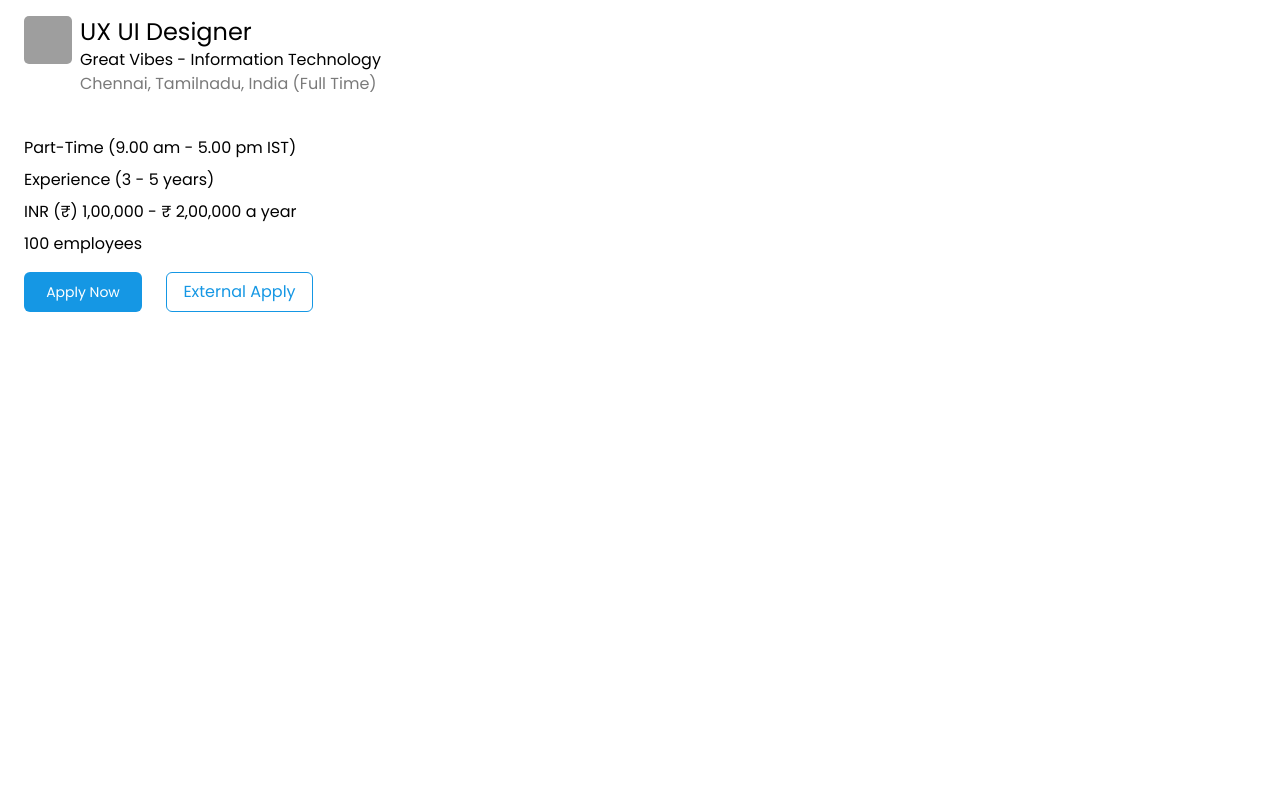
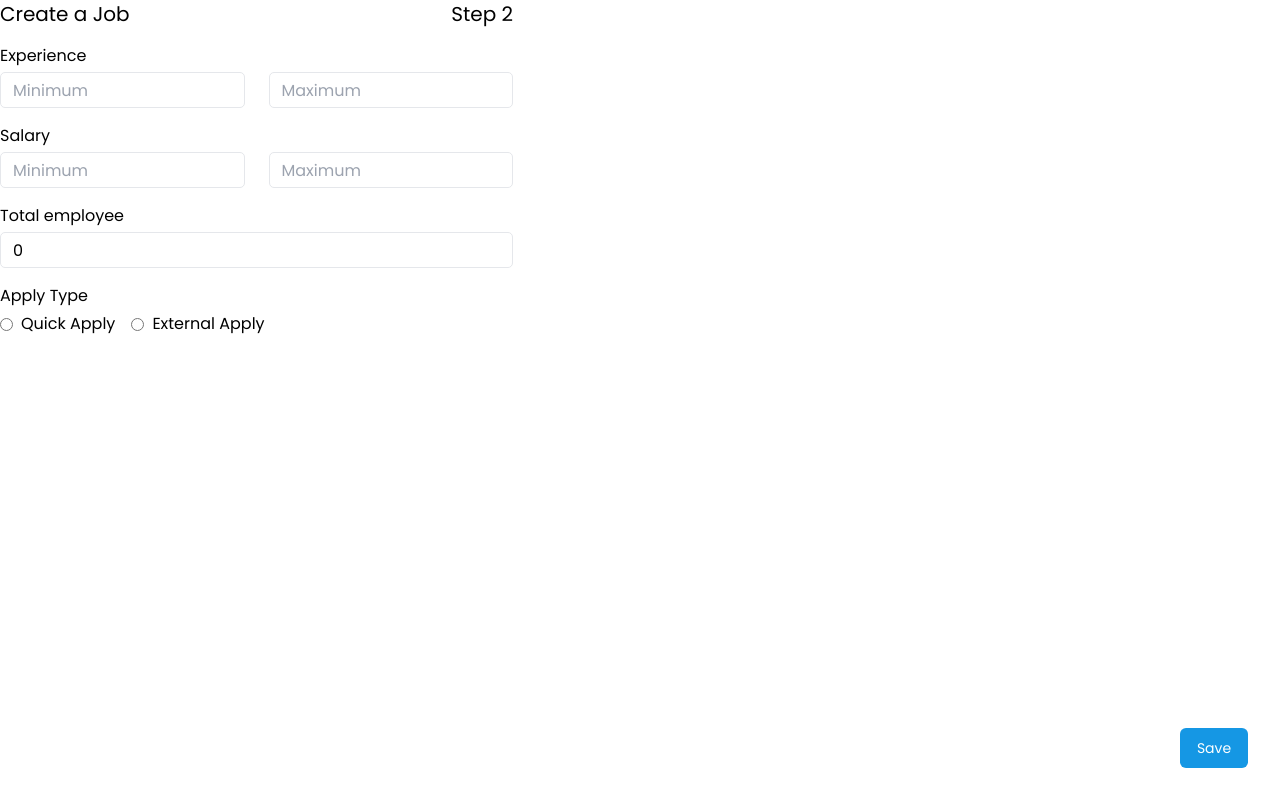
Before and after one commit to vinithmoduguru/job-hive, a React (Create React App) app: page /step2 in a window 1280 px wide. Built offline with nearby package versions, Linux system fonts and the light colour scheme; grey boxes are pictures that could not be loaded.

Commit message:
Added APIs and forms

```diff
--- a/package.json
+++ b/package.json
@@ -4,11 +4,15 @@
   "private": true,
   "dependencies": {
     "@headlessui/react": "^1.7.13",
+    "@heroicons/react": "^2.0.17",
     "@testing-library/jest-dom": "^5.16.5",
     "@testing-library/react": "^13.4.0",
     "@testing-library/user-event": "^13.5.0",
+    "axios": "^1.3.5",
     "react": "^18.2.0",
     "react-dom": "^18.2.0",
+    "react-heroicons": "^0.0.7",
+    "react-router-dom": "^6.10.0",
     "react-scripts": "5.0.1",
     "web-vitals": "^2.1.4"
   },
--- a/src/App.js
+++ b/src/App.js
@@ -5,32 +5,18 @@ import Step2Form from "./Components/forms/new-step2-form.component.tsx"
 import Step1Form from "./Components/forms/new-step1-form.component.tsx"
 import Modal from "./Components/Modal/modal.component.tsx"
 import JobItem from "./Components/job-item/job-item.component.tsx"
+import { Routes, Route } from "react-router-dom"
+import JobList from "./Components/job-list/job-list.component.tsx"
+import Home from "./Components/Home/home.component.tsx"
+
 function App() {
   return (
-    <>
-      {/* <Button type="lg-primary">Next</Button> */}
-      {/* <FormInput
-        id="name"
-        type="text"
-        size="lg"
-        label="Job title"
-        required={true}
-        placeholder={"ex. UX UI Designer"}
-      />
-      <Modal isOpen={true} onClose={() => {}}>
-        <Step1Form />
-      </Modal> */}
-      <JobItem
-        jobTitle="UX UI Designer"
-        company="Great Vibes"
-        industry="Information Technology"
-        location="Chennai, Tamilnadu, India"
-        jobType="Full Time"
-        salary="1,00,000 - ₹ 2,00,000 a year"
-        experience="3 - 5 years"
-        employeeCount={100}
-      />
-    </>
+    <Routes>
+      <Route path="/" element={<Home />} />
+      <Route path="/step2" element={<Step2Form />} />
+      <Route path="/modal" element={<Modal />} />
+      <Route path="/job-item" element={<JobItem />} />
+    </Routes>
   )
 }
 
--- a/src/Components/Button/Button.component.tsx
+++ b/src/Components/Button/Button.component.tsx
@@ -1,8 +1,10 @@
 import React from "react"
 
 interface ButtonProps {
-  type: ButtonType
+  buttonType: ButtonType
   children: React.ReactNode
+  type?: React.ButtonHTMLAttributes<HTMLButtonElement>["type"]
+  onClick?: () => void
   className?: string
   disabled?: boolean
   rest?: React.ButtonHTMLAttributes<HTMLButtonElement>
@@ -24,11 +26,11 @@ const buttonClasses = {
 }
 
 const Button = (props: ButtonProps) => {
-  const { children, type, rest } = props
-  const buttonClass = buttonClasses[type]
+  const { children, buttonType, rest, onClick, type } = props
+  const buttonClass = buttonClasses[buttonType]
 
   return (
-    <button className={buttonClass} {...rest}>
+    <button className={buttonClass} type={type} onClick={onClick} {...rest}>
       {props.children}
     </button>
   )
--- /dev/null
+++ b/src/Components/Home/home.component.tsx
@@ -0,0 +1,49 @@
+import React from "react"
+import JobList from "../job-list/job-list.component"
+import Button from "../Button/Button.component"
+import { ButtonType } from "../Button/Button.component"
+import Step1Form from "../forms/new-step1-form.component"
+import Step2Form from "../forms/new-step2-form.component"
+import Modal from "../Modal/modal.component"
+
+// This renders JobList component and a button that will trigger the step 1 form modal
+const Home = () => {
+  const [currentStep, setCurrentStep] = React.useState(1)
+  const [formData, setFormData] = React.useState({})
+  const [showModal, setShowModal] = React.useState(false)
+
+  const handleNextStep = () => {
+    setCurrentStep(currentStep + 1)
+  }
+  const handleClick = () => {
+    setShowModal(true)
+  }
+  return (
+    <>
+      <div className="bg-light flex justify-start px-4">
+        <Button
+          buttonType={ButtonType.LG_PRIMARY}
+          rest={{ onClick: handleClick }}>
+          Create a Job
+        </Button>
+      </div>
+      <JobList />
+
+      {showModal &&
+        (currentStep === 1 ? (
+          <Modal isOpen={showModal} onClose={() => setShowModal(false)}>
+            <Step1Form
+              handleNextStep={handleNextStep}
+              setFormData={setFormData}
+            />
+          </Modal>
+        ) : (
+          <Modal isOpen={showModal} onClose={() => setShowModal(false)}>
+            <Step2Form formData={formData} setFormData={setFormData} />
+          </Modal>
+        ))}
+    </>
+  )
+}
+
+export default Home
--- a/src/Components/forms/new-step2-form.component.tsx
+++ b/src/Components/forms/new-step2-form.component.tsx
@@ -1,15 +1,48 @@
 import React, { useState } from "react"
 import Button, { ButtonType } from "../Button/Button.component"
 import FormInput from "../form-input/form-input.component"
+import { postJob } from "../../api/job-hive.api"
 
-const Step2Form = () => {
+interface Step2FormProps {
+  formData: any
+  setFormData: (data: any) => void
+  rest?: any
+}
+
+const Step2Form = (props: Step2FormProps) => {
+  const { rest, setFormData, formData } = props
   const [experience, setExperience] = useState(0)
   const [salary, setSalary] = useState(0)
   const [employeeCount, setEmployeeCount] = useState(0)
   const [applyType, setApplyType] = useState("")
+
+  const handleSubmit = (event: React.FormEvent<HTMLFormElement>) => {
+    event.preventDefault()
+    console.log(formData)
+    setFormData((prevFormData: any) => ({
+      ...prevFormData,
+      experience,
+      salary,
+      employeeCount,
+      applyType,
+    }))
+
+    handleSave()
+  }
+
+  const handleSave = async () => {
+    try {
+      console.log(formData, "Form data")
+      const response = await postJob(formData)
+      console.log(response, "Job saved successfully")
+    } catch (error) {
+      console.log(error, "Error saving job")
+    }
+  }
+
   return (
     <div className="font-display flex flex-row gap-6">
-      <form>
+      <form onSubmit={handleSubmit}>
         <div>
           <div className="flex align-middle justify-between text-xl font-normal">
             <h1>Create a Job</h1>
@@ -49,7 +82,9 @@ const Step2Form = () => {
           />
 
           <div className="absolute bottom-8 right-8">
-            <Button type={ButtonType.PRIMARY}>Save</Button>
+            <Button type="submit" buttonType={ButtonType.PRIMARY}>
+              Save
+            </Button>
           </div>
         </div>
       </form>
--- a/src/Components/job-item/job-item.component.tsx
+++ b/src/Components/job-item/job-item.component.tsx
@@ -1,21 +1,23 @@
 import React from "react"
 import Button, { ButtonType } from "../Button/Button.component"
+import { PencilIcon, TrashIcon } from "@heroicons/react/24/solid"
+import { fetchJob, updateJob, deleteJob } from "../../api/job-hive.api"
 
-// Render the data from step1 and step2 form into a card container
-
-interface JobItemProps {
+export interface JobItemProps {
+  id: string
   jobTitle: string
   jobType: string
   company: string
   location: string
   industry: string
-  salary: string
+  salary: Number
   experience: string
-  employeeCount: any
+  employeeCount: Number
 }
 
 const JobItem = (props: JobItemProps) => {
   const {
+    id,
     jobTitle,
     jobType,
     company,
@@ -26,37 +28,65 @@ const JobItem = (props: JobItemProps) => {
     employeeCount,
   } = props
 
+  const handleEdit = (id: string) => {
+    const job = fetchJob(id)
+    console.log(job)
+  }
+
+  const handleDelete = (id: string) => {
+    const res = deleteJob(id).then(() => {
+      window.location.reload()
+    })
+    console.log(res)
+  }
+
   return (
-    <div className="font-display flex flex-col gap-4 w-[830px] h-[320px] rounded-[10px] mt-4 ml-6 mb-4">
+    <div className="bg-white font-display flex flex-col gap-4 w-[830px] h-[320px] rounded-[10px] px-6 py-4">
       <div className="flex flex-col gap-0 mb-6">
         <div className="flex flex-row">
           <img
-            src="https://upload.wikimedia.org/wikipedia/commons/thumb/0/0c/Netflix_2015_N_logo.svg/800px-Netflix_2015_N_logo.svg.png"
+            src="https://upload.wikimedia.org/wikipedia/commons/7/75/Netflix_icon.svg"
             alt="Netflix Logo"
             className="w-12 h-12 rounded-[5px] mr-2"
           />
+          <div>
             <div className="flex flex-col gap-0">
               <h1 className="text-2xl font-normal">{jobTitle}</h1>
               <h1 className="text-base font-normal">
                 {company} - {industry}
               </h1>
-            <h1 className="text-base font-normal text-light">
+              <h1 className="text-base font-normal text-light mb-5">
                 {location} ({jobType})
               </h1>
-          </div>
-        </div>
             </div>
             <div className="flex flex-col gap-2">
               <h1 className="text-base font-normal">
                 Part-Time (9.00 am - 5.00 pm IST)
               </h1>
-        <h1 className="text-base font-normal">Experience ({experience})</h1>
-        <h1 className="text-base font-normal">INR (₹) {salary}</h1>
-        <h1 className="text-base font-normal">{employeeCount} employees</h1>
+              <h1 className="text-base font-normal">
+                Experience ({experience})
+              </h1>
+              <h1 className="text-base font-normal">{`INR (₹) ${salary}`}</h1>
+              <h1 className="text-base font-normal">
+                {`${employeeCount}`} employees
+              </h1>
             </div>
-      <div className="flex flex-row gap-6">
-        <Button type={ButtonType.LG_PRIMARY}>Apply Now</Button>
-        <Button type={ButtonType.LG_INVERTED}>External Apply</Button>
+            <div className="flex flex-row gap-6 mt-6">
+              <Button buttonType={ButtonType.LG_PRIMARY}>Apply Now</Button>
+              <Button buttonType={ButtonType.LG_INVERTED}>
+                External Apply
+              </Button>
+            </div>
+          </div>
+          <div className="flex flex-row gap-6 ml-auto items-start">
+            <button onClick={() => handleEdit(id)}>
+              <PencilIcon className="w-6 h-6 cursor-pointer" />
+            </button>
+            <button onClick={() => handleDelete(id)}>
+              <TrashIcon className="w-6 h-6 cursor-pointer" />
+            </button>
+          </div>
+        </div>
       </div>
     </div>
   )
--- /dev/null
+++ b/src/Components/job-list/job-list.component.tsx
@@ -0,0 +1,40 @@
+import React, { useState, useEffect } from "react"
+import JobItem, { JobItemProps } from "../job-item/job-item.component"
+import { fetchJobs } from "../../api/job-hive.api"
+
+const JobList: React.FC = () => {
+  const [jobs, setJobs] = useState<JobItemProps[]>([])
+
+  useEffect(() => {
+    const getJobs = async () => {
+      try {
+        const data: JobItemProps[] = await fetchJobs()
+        setJobs(data)
+      } catch (error) {
+        console.error("Error fetching jobs:", error)
+      }
+    }
+    getJobs()
+  }, [])
+
+  return (
+    <div className="bg-light grid grid-cols-2 gap-4 items-center justify-center px-6 py-4">
+      {jobs.map((job: JobItemProps, index: number) => (
+        <JobItem
+          key={index}
+          id={job.id}
+          jobTitle={job.jobTitle}
+          jobType={job.jobType}
+          company={job.company}
+          location={job.location}
+          industry={job.industry}
+          salary={job.salary}
+          experience={job.experience}
+          employeeCount={job.employeeCount}
+        />
+      ))}
+    </div>
+  )
+}
+
+export default JobList
--- a/src/index.js
+++ b/src/index.js
@@ -1,17 +1,20 @@
-import React from 'react';
-import ReactDOM from 'react-dom/client';
-import './index.css';
-import App from './App';
-import reportWebVitals from './reportWebVitals';
+import React from "react"
+import ReactDOM from "react-dom/client"
+import "./index.css"
+import App from "./App"
+import reportWebVitals from "./reportWebVitals"
+import { BrowserRouter } from "react-router-dom"
 
-const root = ReactDOM.createRoot(document.getElementById('root'));
+const root = ReactDOM.createRoot(document.getElementById("root"))
 root.render(
   <React.StrictMode>
-    <App />
+    <BrowserRouter>
+      <App />
+    </BrowserRouter>
   </React.StrictMode>
-);
+)
 
 // If you want to start measuring performance in your app, pass a function
 // to log results (for example: reportWebVitals(console.log))
 // or send to an analytics endpoint. Learn more: https://bit.ly/CRA-vitals
-reportWebVitals();
+reportWebVitals()
```
Also changed, not shown: src/Components/forms/new-step1-form.component.tsx (+25 -5 lines), src/api/job-hive.api.tsx (added, +62 -0 lines), 1 other file (tests, documents, lock files or other folders). Lines whose indentation alone changed are shown as unchanged.
